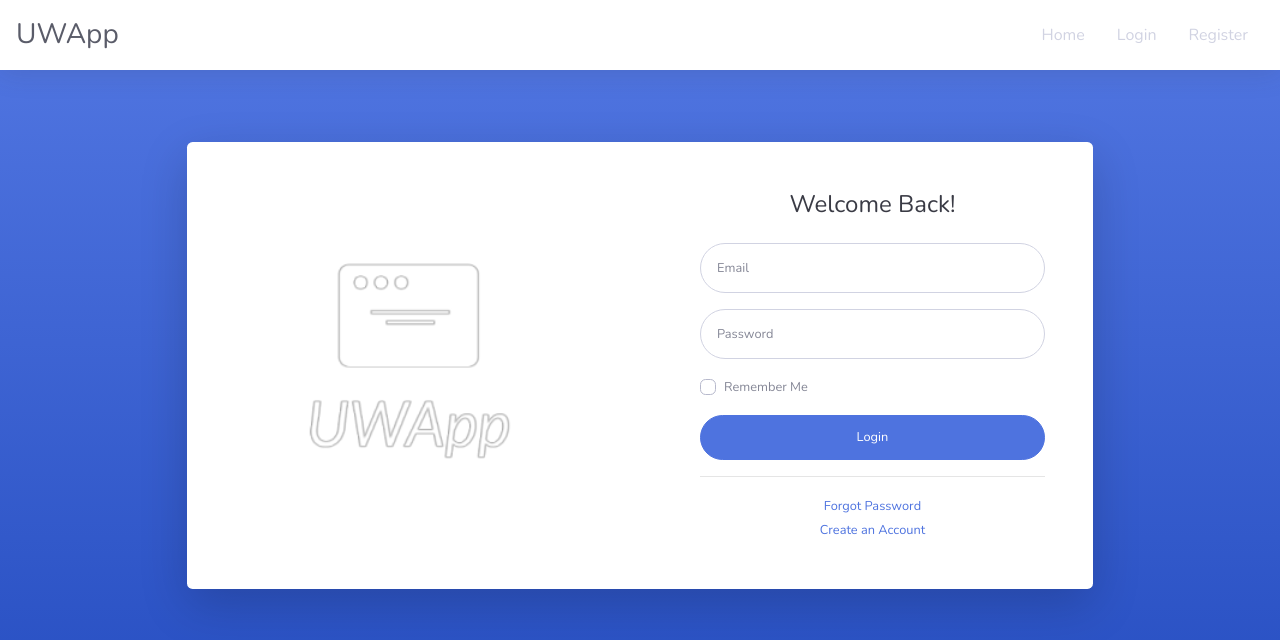
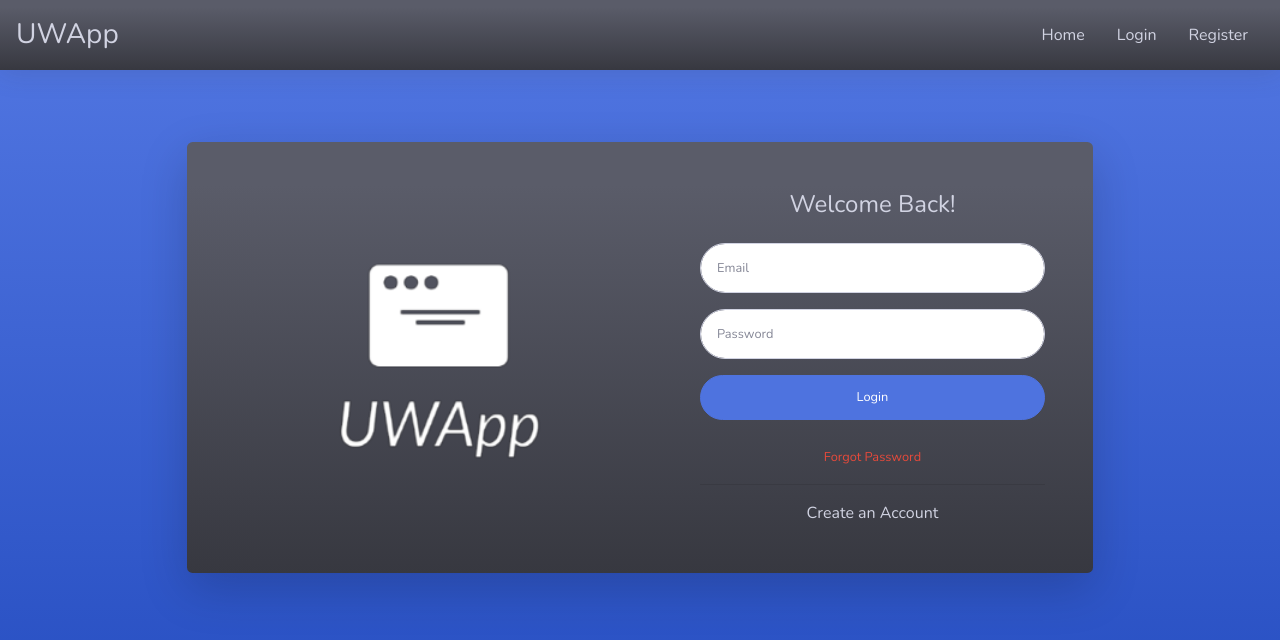
Before and after one commit to adamloec/UWA, a Django app: page /login/ in a window 1280 px wide. Shown: the top 640 px of the page. Run offline with Django 4.2, Linux system fonts and the light colour scheme; some libraries are stand-ins or nearby versions.

Commit message:
Updated login/register template, template styling

```diff
--- a/uwapp/templates/home.html
+++ b/uwapp/templates/home.html
@@ -14,8 +14,8 @@
             {% include 'topbar.html' %}
 
             <!-- Begin Page Content -->
-            <div class="container-fluid">
-
+            <div class="container-fluid ">
+                test
             </div>
             <!-- /.container-fluid -->
 
@@ -23,7 +23,7 @@
         <!-- End of Main Content -->
 
         <!-- Footer -->
-        <footer class="sticky-footer bg-white">
+        <footer class="sticky-footer bg-dark">
             <div class="container my-auto">
                 <div class="copyright text-center my-auto">
                     <span>Copyright &copy; UWApp 2023</span>
--- a/uwapp/templates/login.html
+++ b/uwapp/templates/login.html
@@ -16,44 +16,34 @@
 
         <div class="col-xl-10 col-lg-12 col-md-9">
 
-            <div class="card o-hidden border-0 shadow-lg my-5">
+            <div class="card o-hidden border-0 shadow-lg my-5 bg-gradient-dark">
                 <div class="card-body p-0">
                     <!-- Nested Row within Card Body -->
                     <div class="row">
-                        <div class="col-lg-6 d-none d-lg-block"><img src="{% static 'images/UWApp-logo.png' %}" style="display: block;margin-left: auto;margin-right: auto;" height="420" width="420"></div>
+                        <div class="col-lg-6 d-none d-lg-block"><img src="{% static 'images/UWApp-logo.png' %}" style="display: block;margin-left: 40px;margin-right: auto;" height="420" width="420"></div>
                         <div class="col-lg-6">
                             <div class="p-5">
                                 <div class="text-center">
-                                    <h1 class="h4 text-gray-900 mb-4">Welcome Back!</h1>
+                                    <h1 class="h4 text-gray-400 mb-4">Welcome Back!</h1>
                                 </div>
                                 <form class="user">
                                     <div class="form-group">
-                                        <input type="email" class="form-control form-control-user"
-                                            id="exampleInputEmail" aria-describedby="emailHelp"
-                                            placeholder="Email">
+                                        <input type="email" class="form-control form-control-user" id="exampleInputEmail" aria-describedby="emailHelp" placeholder="Email">
                                     </div>
                                     <div class="form-group">
-                                        <input type="password" class="form-control form-control-user"
-                                            id="exampleInputPassword" placeholder="Password">
-                                    </div>
-                                    <div class="form-group">
-                                        <div class="custom-control custom-checkbox small">
-                                            <input type="checkbox" class="custom-control-input" id="customCheck">
-                                            <label class="custom-control-label" for="customCheck">
-                                                Remember Me
-                                            </label>
-                                        </div>
+                                        <input type="password" class="form-control form-control-user" id="exampleInputPassword" placeholder="Password">
                                     </div>
                                     <a class="btn btn-primary btn-user btn-block">
                                         Login
                                     </a>
                                 </form>
+                                <br>
+                                <div class="text-center">
+                                    <a class="small text-danger" href="#">Forgot Password</a>
+                                </div>
                                 <hr>
                                 <div class="text-center">
-                                    <a class="small" href="#">Forgot Password</a>
-                                </div>
-                                <div class="text-center">
-                                    <a class="small" href="{% url 'register' %}">Create an Account</a>
+                                    <a class="medium text-gray-400" href="{% url 'register' %}">Create an Account</a>
                                 </div>
                             </div>
                         </div>
--- a/uwapp/templates/topbar.html
+++ b/uwapp/templates/topbar.html
@@ -1,10 +1,10 @@
 <!-- Topbar -->
-<nav class="navbar navbar-expand navbar-light bg-white topbar mb-4 static-top shadow">
+<nav class="navbar navbar-expand navbar-light topbar mb-4 static-top shadow bg-gradient-dark">
 
     <!-- Header -->
     <a href="{% url 'home' %}">
         <div>
-            <h1 class="h3 mb-0 text-gray-800">UWApp</h1>
+            <h1 class="h3 mb-0 text-gray-400">UWApp</h1>
         </div>
     </a>
     <!-- Topbar Navbar -->
```
Also changed, not shown: uwapp/templates/registration.html (+9 -18 lines).
